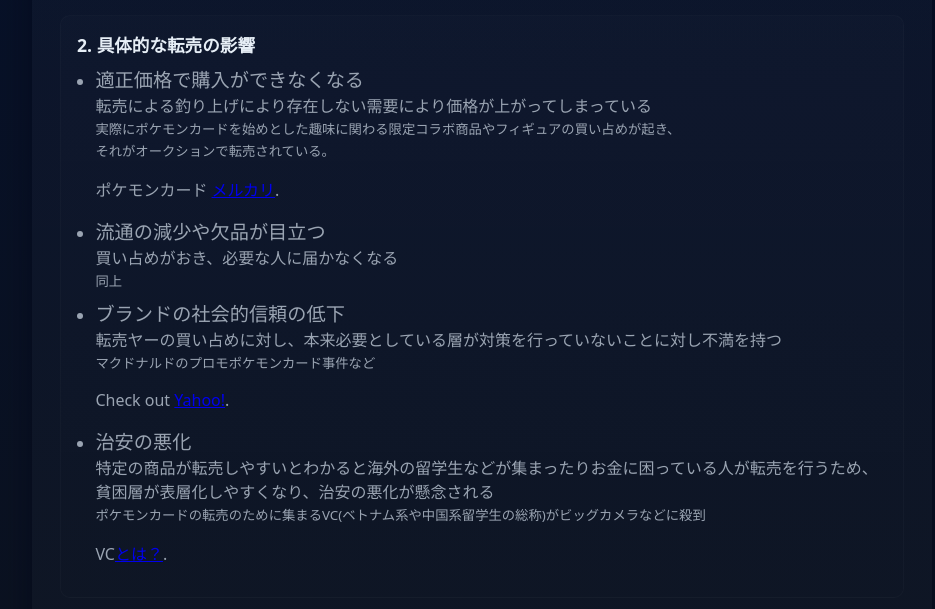
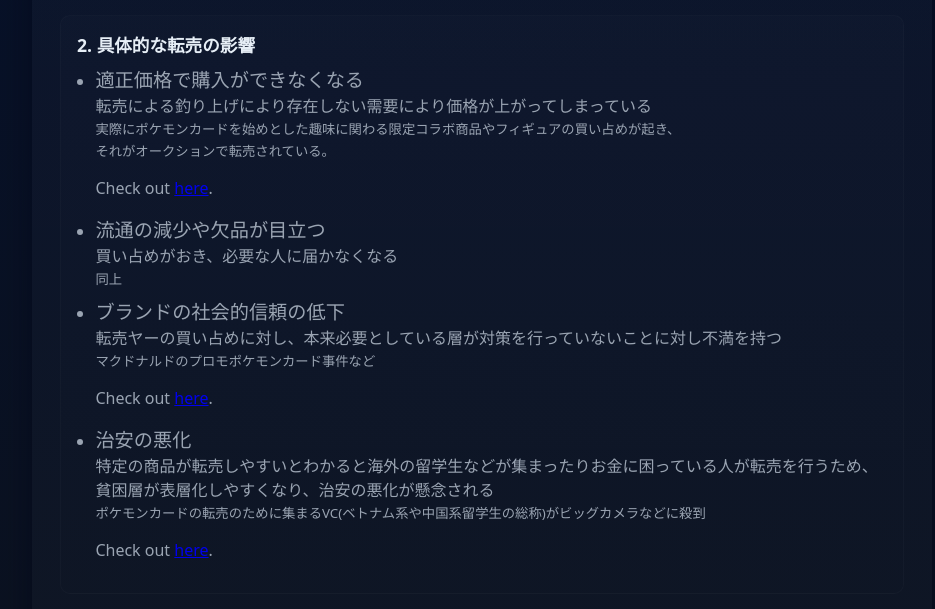
Before and after one commit to s23012/Social.resale, a plain HTML site: page index.html in a window 1280 px wide. Shown: the part 154-763 px from the top of the page, without its empty margins (158-1093 px from the left). Drawn offline with Linux system fonts and the light colour scheme.

Commit message:
Update index.html

```diff
--- a/index.html
+++ b/index.html
@@ -49,14 +49,14 @@
       <ul>
         <li><big>適正価格で購入ができなくなる</big><br>転売による釣り上げにより存在しない需要により価格が上がってしまっている<br><small>実際にポケモンカードを始めとした趣味に関わる限定コラボ商品やフィギュアの買い占めが起き、
           <br>それがオークションで転売されている。</small></li>
-          <p>ポケモンカード <a href="https://jp.mercari.com/s/669238?srsltid=AfmBOoqzYcZn-KAZBxRw8YzYQL7SqFgcQ9rjHRlKYSe9FdL9tFQ6gsxQ" target="_blank" rel="noopener noreferrer">メルカリ</a>.</p>
+          <p>Check out <a href="https://jp.mercari.com/s/669238?srsltid=AfmBOoqzYcZn-KAZBxRw8YzYQL7SqFgcQ9rjHRlKYSe9FdL9tFQ6gsxQ" target="_blank" rel="noopener noreferrer">here</a>.</p>
 
         <li><big>流通の減少や欠品が目立つ</big><br>買い占めがおき、必要な人に届かなくなる<br><small>同上</small></li>
         <li><big>ブランドの社会的信頼の低下</big><br>転売ヤーの買い占めに対し、本来必要としている層が対策を行っていないことに対し不満を持つ<br><small>マクドナルドのプロモポケモンカード事件など</small></li>
-          <p>Check out <a href="https://news.yahoo.co.jp/expert/articles/834f54c6ee2308db292db3c653519b3aef31c64f" target="_blank" rel="noopener noreferrer">Yahoo!</a>.</p>
+          <p>Check out <a href="https://news.yahoo.co.jp/expert/articles/834f54c6ee2308db292db3c653519b3aef31c64f" target="_blank" rel="noopener noreferrer">here</a>.</p>
 
         <li><big>治安の悪化</big><br>特定の商品が転売しやすいとわかると海外の留学生などが集まったりお金に困っている人が転売を行うため、<br>貧困層が表層化しやすくなり、治安の悪化が懸念される<br><small>ポケモンカードの転売のために集まるVC(ベトナム系や中国系留学生の総称)がビッグカメラなどに殺到</small></li>
-            <p>VC<a href="https://mentalsupport-nishi.com/foreign-technical-intern-trainee-vc-tenbai/" target="_blank" rel="noopener noreferrer">とは？</a>.</p>
+            <p>Check out <a href="https://mentalsupport-nishi.com/foreign-technical-intern-trainee-vc-tenbai/" target="_blank" rel="noopener noreferrer">here</a>.</p>
 
       </ul>
     </section>
```
